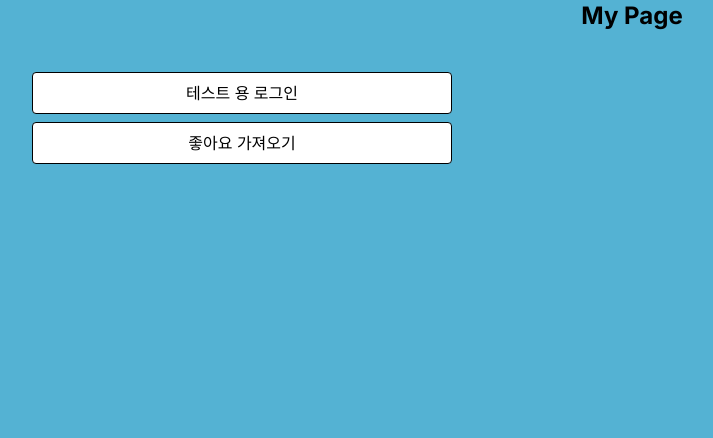
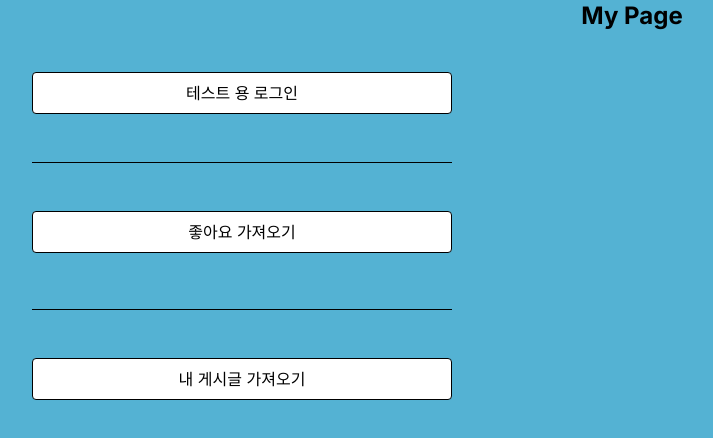
Before and after one commit to yeliinbb/music-community, a Next.js app: page /my in a window 1280 px wide. Shown: the top 438 px of the page, without its empty margins (8-721 px from the left). Built offline with nearby package versions, Linux system fonts and the light colour scheme.

Commit message:
Update: 내 게시글 가져오기 뼈대만

```diff
--- a/src/app/(main)/my/page.tsx
+++ b/src/app/(main)/my/page.tsx
@@ -1,5 +1,6 @@
 "use client";
 import { getAccessToken } from "@/lib/spotify";
+import { Post } from "@/types/posts.type";
 import { createClient } from "@/utils/supabase/client";
 import Image from "next/image";
 import { useState } from "react";
@@ -15,6 +16,7 @@ type testType = {
 
 export default function MyPage() {
   const [test, setTest] = useState<testType[]>([]);
+  const [testMyPosts, setTestMyPosts] = useState<Post[]>([]);
 
   const testLogin = async () => {
     const supabase = createClient();
@@ -49,6 +51,16 @@ export default function MyPage() {
     setTest(d.artists);
   };
 
+  const testGetMyPosts = async () => {
+    const supabase = createClient();
+    const response = await supabase.from("posts").select("*").eq("userId", "c0badd14-de12-4bdd-9fc8-e8c22516435d");
+    const data = response.data;
+    console.log("TEST GET MY POSTS___", data);
+    if (data) {
+      setTestMyPosts(data);
+    }
+  };
+
   return (
     <div>
       <h1 className="text-center text-2xl font-bold">My Page</h1>
@@ -59,6 +71,7 @@ export default function MyPage() {
         >
           테스트 용 로그인
         </button>
+        <hr className="w-full border-black my-10" />
         <button
           className="border border-black rounded py-2 px-4 bg-white hover:shadow-lg active:shadow-[inset_0_2px_8px_gray]"
           onClick={testGetLikes}
@@ -81,6 +94,29 @@ export default function MyPage() {
             </li>
           ))}
         </ul>
+        <hr className="w-full border-black my-10" />
+        <button
+          className="border border-black rounded py-2 px-4 bg-white hover:shadow-lg active:shadow-[inset_0_2px_8px_gray]"
+          onClick={testGetMyPosts}
+        >
+          내 게시글 가져오기
+        </button>
+        <ul className="grid grid-cols-3 gap-2">
+          {testMyPosts?.map((post) => (
+            <li key={post.id}>
+              <div className="relative aspect-square p-2">
+                <Image
+                  src={"http://via.placeholder.com/640x480"}
+                  className="object-cover"
+                  fill
+                  alt={post.userId!}
+                  sizes={"100px"}
+                />
+              </div>
+              {post.content}
+            </li>
+          ))}
+        </ul>
       </div>
     </div>
   );
```
